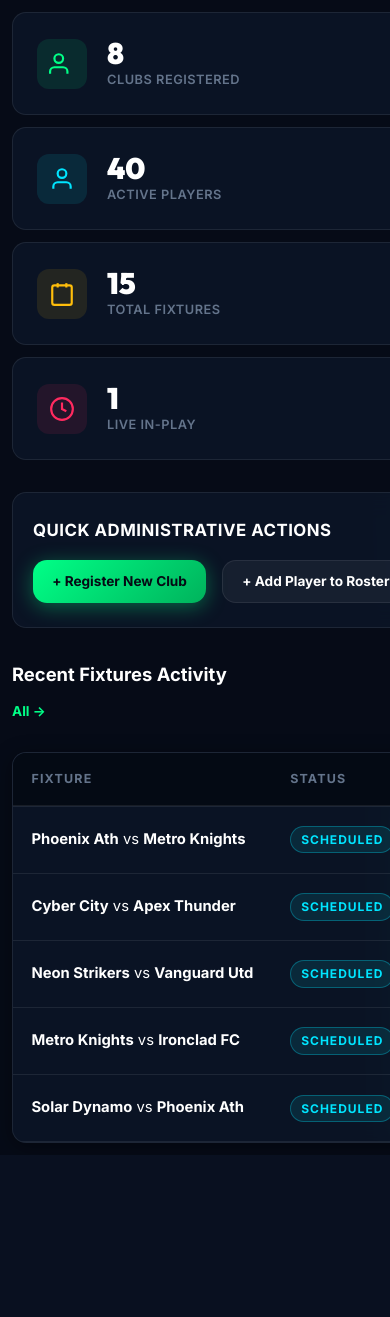
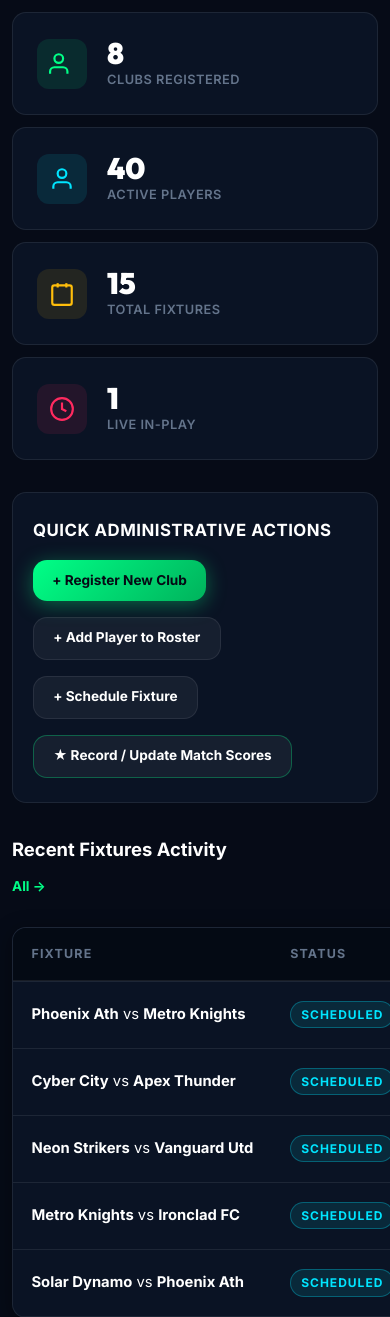
Before and after one commit to lakshascend2013/sports-league-platform, a Flask app: page /admin in a window 390 px wide; the page is wider, and only the part inside the window is pictured. Shown: the part 60-1377 px from the top of that part. Before the commit the page ends 1211 px from the top of that part, so only its background shows below. Run offline with Flask 3, Linux system fonts and the light colour scheme; a user stored in the database is signed in; data comes from the database, SQL or seed files in the repository.

Commit message:
fix: responsive mobile layout for admin panel to prevent wide desktop blowout

```diff
--- a/static/css/admin.css
+++ b/static/css/admin.css
@@ -3,10 +3,19 @@
    Professional, Dark Mode, High Efficiency Management Suite
    ========================================================================== */
 
+/* Admin layout base rules */
+html, body.admin-body {
+    overflow-x: hidden !important;
+    max-width: 100vw !important;
+    width: 100% !important;
+}
+
 .admin-layout {
     display: flex;
     min-height: 100vh;
     background: #060b17;
+    max-width: 100vw;
+    overflow-x: hidden;
 }
 
 /* Sidebar */
@@ -122,6 +131,8 @@
     display: flex;
     flex-direction: column;
     min-height: 100vh;
+    min-width: 0;
+    max-width: calc(100vw - 270px);
 }
 
 .admin-topbar {
@@ -417,13 +428,21 @@
         transform: translateX(0);
     }
     .admin-main {
-        margin-left: 0;
+        margin-left: 0 !important;
+        max-width: 100vw !important;
+        width: 100% !important;
+    }
+    .dashboard-duo-grid {
+        grid-template-columns: 1fr !important;
+        gap: 1.5rem !important;
     }
     .sidebar-toggle-btn {
         display: block;
     }
     .admin-content {
-        padding: 1rem;
+        padding: 1rem 0.75rem;
+        max-width: 100vw;
+        overflow-x: hidden;
     }
     /* Hide topbar right section — saves space on mobile */
     .admin-topbar-actions {
```
